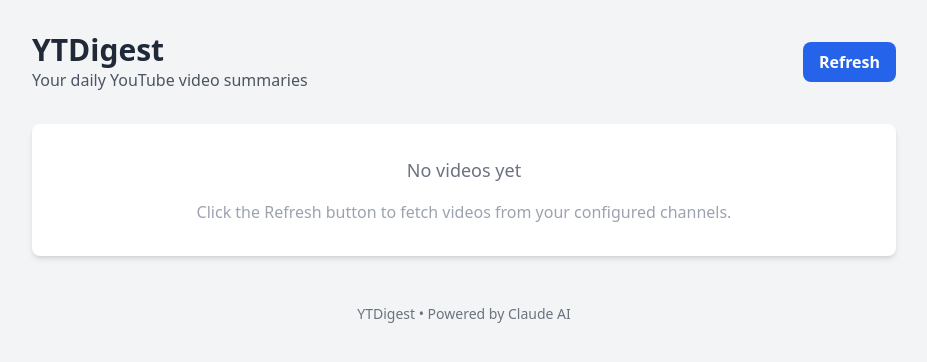
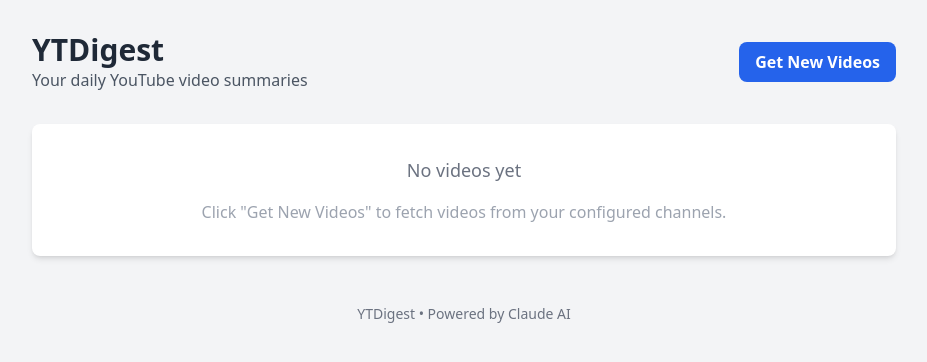
Before and after one commit to ggrohwin/YTDigest, a FastAPI app: page / in a window 1280 px wide. Shown: the top 362 px of the page, without its empty margins (176-1103 px from the left). Run offline with FastAPI, Linux system fonts and the light colour scheme; data that the repository does not hold is empty; some libraries are stand-ins or nearby versions.

Commit message:
Add automatic video metadata refresh and improve UI
- Add background_video_fetcher() that refreshes video metadata hourly
- Extract refresh logic into reusable refresh_video_metadata() function
- Rename "Refresh" button to "Get New Videos"
- Status message now stays visible with dismissable close button
- Remove auto-reload after fetch, let user control when to refresh view

New config option: video_refresh_interval (default 3600 seconds)

Co-Authored-By: Claude Opus 4.5 <noreply@anthropic.com>

```diff
--- a/config.yaml
+++ b/config.yaml
@@ -27,5 +27,6 @@ channels:
 digest:
   max_videos_per_channel: 5
   max_age_days: 14
-  transcript_fetch_interval: 600  # seconds between background fetches
+  transcript_fetch_interval: 900  # seconds between background fetches
   transcript_batch_size: 1        # transcripts to fetch per cycle
+  video_refresh_interval: 3600    # seconds between video metadata refreshes (1 hour)
--- a/src/main.py
+++ b/src/main.py
@@ -65,7 +65,7 @@ def format_duration(iso_duration: str | None) -> str:
 templates.env.filters["format_duration"] = format_duration
 
 app_config: AppConfig | None = None
-background_task: asyncio.Task | None = None
+background_tasks: list[asyncio.Task] = []
 
 
 def load_config() -> AppConfig:
@@ -135,24 +135,97 @@ async def background_transcript_fetcher():
             # Continue running despite errors
 
 
+async def refresh_video_metadata() -> tuple[int, int]:
+    """Fetch video metadata from all channels and generate pending summaries.
+
+    Returns tuple of (videos_fetched, summaries_generated).
+    """
+    if not app_config:
+        return 0, 0
+
+    published_after = datetime.now(timezone.utc) - timedelta(days=app_config.digest.max_age_days)
+    total_videos = 0
+    total_summaries = 0
+
+    # Fetch video metadata from all channels
+    for channel in app_config.channels:
+        logger.info(f"Fetching videos from {channel.name}...")
+        videos = get_channel_uploads(
+            channel_id=channel.id,
+            channel_name=channel.name,
+            max_results=app_config.digest.max_videos_per_channel,
+            published_after=published_after
+        )
+        for video in videos:
+            await save_video(video)
+            total_videos += 1
+
+    # Generate summaries for videos that have transcripts but no summaries
+    videos_needing_summaries = await get_videos_with_transcripts_without_summaries(
+        days=app_config.digest.max_age_days
+    )
+    for video in videos_needing_summaries:
+        transcript = await get_transcript(video.id)
+        if transcript:
+            logger.info(f"Generating summary for: {video.title}")
+            summary = summarize_video(
+                video_id=video.id,
+                title=video.title,
+                channel=video.channel_name,
+                transcript=transcript.content
+            )
+            if summary:
+                await save_summary(summary)
+                total_summaries += 1
+
+    return total_videos, total_summaries
+
+
+async def background_video_fetcher():
+    """Background task that periodically refreshes video metadata."""
+    logger.info("Background video fetcher started")
+
+    while True:
+        try:
+            if not app_config:
+                await asyncio.sleep(10)
+                continue
+
+            await asyncio.sleep(app_config.digest.video_refresh_interval)
+
+            logger.info("[Background] Refreshing video metadata...")
+            videos_fetched, summaries_generated = await refresh_video_metadata()
+            logger.info(f"[Background] Fetched {videos_fetched} videos, generated {summaries_generated} summaries")
+
+        except asyncio.CancelledError:
+            logger.info("Background video fetcher stopped")
+            raise
+        except Exception as e:
+            logger.error(f"[Background] Error in video fetcher: {e}")
+            # Continue running despite errors
+
+
 @asynccontextmanager
 async def lifespan(app: FastAPI):
     """Initialize app on startup."""
-    global app_config, background_task
+    global app_config, background_tasks
     await init_db()
     app_config = load_config()
     logger.info(f"Loaded {len(app_config.channels)} channels from config")
 
-    # Start background transcript fetcher
-    background_task = asyncio.create_task(background_transcript_fetcher())
+    # Start background tasks
+    background_tasks = [
+        asyncio.create_task(background_transcript_fetcher()),
+        asyncio.create_task(background_video_fetcher()),
+    ]
 
     yield
 
-    # Stop background task on shutdown
-    if background_task:
-        background_task.cancel()
+    # Stop all background tasks on shutdown
+    for task in background_tasks:
+        task.cancel()
         try:
-            await background_task
+            await task
         except asyncio.CancelledError:
             pass
 
@@ -209,43 +282,7 @@ async def api_refresh():
         )
 
     try:
-        published_after = datetime.now(timezone.utc) - timedelta(days=app_config.digest.max_age_days)
-        total_videos = 0
-        total_summaries = 0
-
-        # Step 1: Fetch video metadata from all channels
-        for channel in app_config.channels:
-            logger.info(f"Fetching videos from {channel.name}...")
-
-            videos = get_channel_uploads(
-                channel_id=channel.id,
-                channel_name=channel.name,
-                max_results=app_config.digest.max_videos_per_channel,
-                published_after=published_after
-            )
-
-            for video in videos:
-                await save_video(video)
-                total_videos += 1
-
-        # Step 2: Generate summaries for videos that have transcripts but no summaries
-        videos_needing_summaries = await get_videos_with_transcripts_without_summaries(
-            days=app_config.digest.max_age_days
-        )
-
-        for video in videos_needing_summaries:
-            transcript = await get_transcript(video.id)
-            if transcript:
-                logger.info(f"Generating summary for: {video.title}")
-                summary = summarize_video(
-                    video_id=video.id,
-                    title=video.title,
-                    channel=video.channel_name,
-                    transcript=transcript.content
-                )
-                if summary:
-                    await save_summary(summary)
-                    total_summaries += 1
+        total_videos, total_summaries = await refresh_video_metadata()
 
         # Count pending transcripts for user feedback
         pending_transcripts = await get_videos_without_transcripts(
--- a/src/models.py
+++ b/src/models.py
@@ -13,6 +13,7 @@ class DigestConfig(BaseModel):
     max_age_days: int = 7
     transcript_fetch_interval: int = 180  # seconds between background fetches
     transcript_batch_size: int = 1  # transcripts to fetch per cycle
+    video_refresh_interval: int = 3600  # seconds between video metadata refreshes
 
 
 class AppConfig(BaseModel):
--- a/templates/digest.html
+++ b/templates/digest.html
@@ -41,13 +41,16 @@
                     class="bg-blue-600 hover:bg-blue-700 text-white font-semibold py-2 px-4 rounded-lg transition-colors flex items-center"
                 >
                     <span id="refreshSpinner" class="spinner hidden"></span>
-                    <span id="refreshText">Refresh</span>
+                    <span id="refreshText">Get New Videos</span>
                 </button>
             </div>
         </header>
 
         <!-- Status message -->
-        <div id="statusMessage" class="hidden mb-6 p-4 rounded-lg"></div>
+        <div id="statusMessage" class="hidden mb-6 p-4 rounded-lg flex justify-between items-center">
+            <span id="statusText"></span>
+            <button onclick="closeStatus()" class="ml-4 font-bold hover:opacity-70">&times;</button>
+        </div>
 
         <!-- Videos list -->
         <div id="videosList" class="space-y-6">
@@ -123,7 +126,7 @@
             {% else %}
                 <div class="bg-white rounded-lg shadow-md p-8 text-center">
                     <p class="text-gray-500 text-lg mb-4">No videos yet</p>
-                    <p class="text-gray-400">Click the Refresh button to fetch videos from your configured channels.</p>
+                    <p class="text-gray-400">Click "Get New Videos" to fetch videos from your configured channels.</p>
                 </div>
             {% endif %}
         </div>
@@ -145,7 +148,7 @@
             btn.disabled = true;
             btn.classList.add('loading');
             spinner.classList.remove('hidden');
-            text.textContent = 'Refreshing...';
+            text.textContent = 'Getting Videos...';
             statusMessage.classList.add('hidden');
 
             try {
@@ -154,33 +157,32 @@
 
                 if (data.success) {
                     // Show success message
-                    statusMessage.className = 'mb-6 p-4 rounded-lg bg-green-100 text-green-800';
+                    statusMessage.className = 'mb-6 p-4 rounded-lg flex justify-between items-center bg-green-100 text-green-800';
                     let msg = `Fetched ${data.videos_fetched} videos, generated ${data.summaries_generated} summaries`;
                     if (data.transcripts_pending > 0) {
                         msg += ` (${data.transcripts_pending} transcripts pending in background)`;
                     }
-                    statusMessage.textContent = msg;
+                    document.getElementById('statusText').textContent = msg;
                     statusMessage.classList.remove('hidden');
-
-                    // Reload page to show new content
-                    setTimeout(() => {
-                        window.location.reload();
-                    }, 1500);
                 } else {
                     throw new Error(data.error || 'Unknown error');
                 }
             } catch (error) {
                 // Show error message
-                statusMessage.className = 'mb-6 p-4 rounded-lg bg-red-100 text-red-800';
-                statusMessage.textContent = `Error: ${error.message}`;
+                statusMessage.className = 'mb-6 p-4 rounded-lg flex justify-between items-center bg-red-100 text-red-800';
+                document.getElementById('statusText').textContent = `Error: ${error.message}`;
                 statusMessage.classList.remove('hidden');
+            }
 
-                // Reset button
-                btn.disabled = false;
-                btn.classList.remove('loading');
-                spinner.classList.add('hidden');
-                text.textContent = 'Refresh';
-            }
+            // Reset button
+            btn.disabled = false;
+            btn.classList.remove('loading');
+            spinner.classList.add('hidden');
+            text.textContent = 'Get New Videos';
+        }
+
+        function closeStatus() {
+            document.getElementById('statusMessage').classList.add('hidden');
         }
     </script>
 </body>
```
